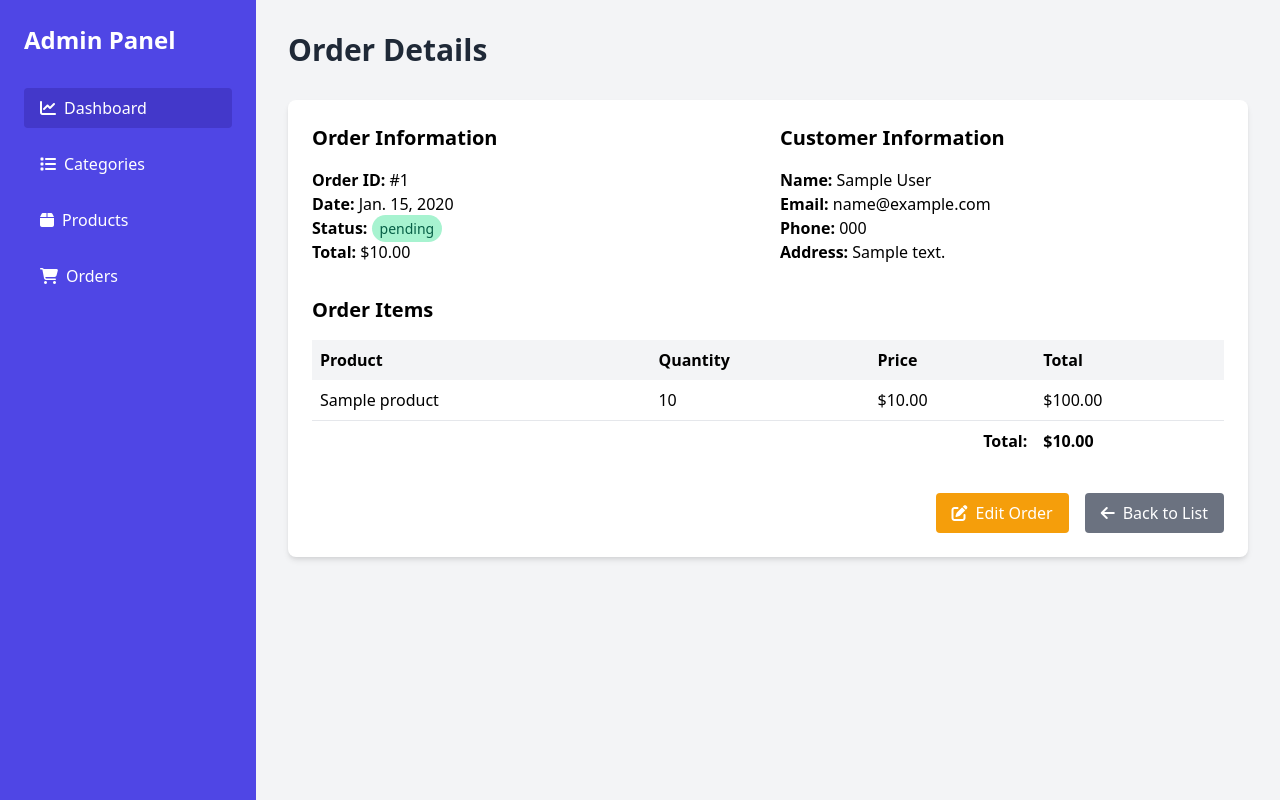
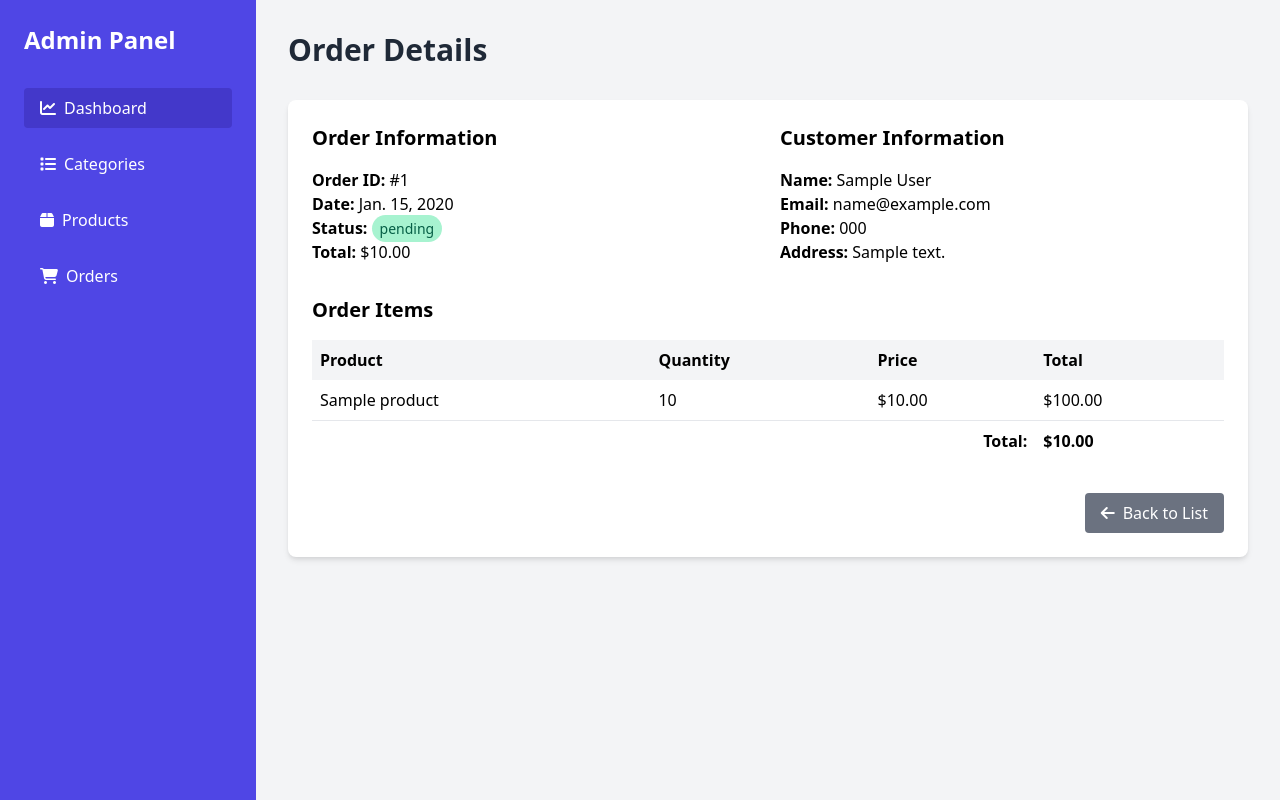
Before and after one commit to Kamila-2006/admin-panel, a Django app: page /orders/order-detail/1/ in a window 1280 px wide. Run offline with Django 5.2, Linux system fonts and the light colour scheme; tables that the repository leaves empty hold one stand-in row (values such as "Sample post").

Commit message:
modern blog

```diff
--- a/orders/models.py
+++ b/orders/models.py
@@ -1,7 +1,5 @@
 from django.db import models
 from products.base_models import BaseModel
-from django.db.models.signals import post_save, post_delete
-from django.dispatch import receiver
 
 
 class Order(models.Model):
@@ -23,8 +21,10 @@ class Order(models.Model):
     def save(self, *args, **kwargs):
         if not self.pk:
             super().save(*args, **kwargs)
-        self.total = self.calculate_total()
-        super().save(*args, **kwargs)
+            self.total = self.calculate_total()
+            super().save(*args, **kwargs)
+        else:
+            super().save(*args, **kwargs)
 
 class OrderItem(models.Model):
     order = models.ForeignKey(Order, on_delete=models.CASCADE, related_name='items')
@@ -33,7 +33,7 @@ class OrderItem(models.Model):
     price = models.DecimalField(max_digits=10, decimal_places=2)
 
     def total_price(self):
-        return self.quantity * self.product.price
+        return self.quantity * self.price
 
 class Customer(BaseModel):
     email = models.EmailField(unique=True)
@@ -42,10 +42,3 @@ class Customer(BaseModel):
 
     def __str__(self):
         return self.name
-
-@receiver(post_save, sender=OrderItem)
-@receiver(post_delete, sender=OrderItem)
-def update_order_total(sender, instance, **kwargs):
-    order = instance.order
-    order.total = order.calculate_total()
-    order.save()
--- a/orders/urls.py
+++ b/orders/urls.py
@@ -6,7 +6,5 @@ app_name = 'orders'
 
 urlpatterns = [
     path('orders-list/', views.order_list, name='list'),
-    path('order-update/<int:pk>/', views.edit_order, name='update'),
     path('order-detail/<int:pk>/', views.order_detail, name='detail'),
-    path('delete_item/<int:pk>/', views.delete_order_item, name='delete_item'),
 ]
--- a/orders/views.py
+++ b/orders/views.py
@@ -1,6 +1,5 @@
 from django.shortcuts import render, get_object_or_404, redirect
-from .models import Order, Customer, OrderItem
-from .forms import OrderForm, CustomerForm, OrderItemForm
+from .models import Order
 
 
 def order_list(request):
@@ -11,83 +10,6 @@ def order_list(request):
     ctx = {'orders': orders}
     return render(request, 'orders/list.html', ctx)
 
-def edit_order(request, pk):
-    order = get_object_or_404(Order, pk=pk)
-    customer = order.customer
-    order_items = order.items.all()
-
-    if request.method == 'POST':
-        order_form = OrderForm(request.POST)
-        customer_form = CustomerForm(request.POST)
-
-        order_item_forms = [
-            OrderItemForm(request.POST, prefix=str(i)) for i in range(len(request.POST) // len(order_items))
-        ]
-
-        if order_form.is_valid() and customer_form.is_valid() and all([form.is_valid() for form in order_item_forms]):
-            order.status = order_form.cleaned_data['status']
-            order.date = order_form.cleaned_data['date']
-            order.save()
-
-            customer.name = customer_form.cleaned_data['name']
-            customer.email = customer_form.cleaned_data['email']
-            customer.phone = customer_form.cleaned_data['phone']
-            customer.address = customer_form.cleaned_data['address']
-            customer.save()
-
-            existing_item_ids = []
-
-            for form in order_item_forms:
-                cleaned_data = form.cleaned_data
-
-                if cleaned_data.get('id'):
-                    item = OrderItem.objects.get(id=cleaned_data['id'])
-                    item.quantity = cleaned_data['quantity']
-                    item.price = cleaned_data['price']
-                    item.save()
-                    existing_item_ids.append(item.id)
-                else:
-                    OrderItem.objects.create(
-                        order=order,
-                        product_id=cleaned_data['product_id'],
-                        quantity=cleaned_data['quantity'],
-                        price=cleaned_data['price']
-                    )
-
-            for item in order.items.all():
-                if item.id not in existing_item_ids:
-                    item.delete()
-
-            return redirect('orders:list')
-    else:
-        order_form = OrderForm(initial={
-            'order_id': f'#{order.id}',
-            'date': order.date,
-            'status': order.status,
-        })
-        customer_form = CustomerForm(initial={
-            'name': customer.name,
-            'email': customer.email,
-            'phone': customer.phone,
-            'address': customer.address,
-        })
-        order_item_forms = [
-            OrderItemForm(initial={
-                'id': item.id,
-                'product_id': item.product.id,
-                'product_name': item.product.name,
-                'quantity': item.quantity,
-                'price': item.price,
-                'total': item.total_price(),
-            }, prefix=str(i)) for i, item in enumerate(order_items)
-        ]
-
-    ctx = {
-        'order_form': order_form,
-        'customer_form': customer_form,
-        'order_item_forms': order_item_forms,
-    }
-    return render(request, 'orders/form.html', ctx)
 
 def order_detail(request, pk):
     order = get_object_or_404(Order, pk=pk)
@@ -97,12 +19,3 @@ def order_detail(request, pk):
         'order_items':order_items
     }
     return render(request, 'orders/detail.html', ctx)
-
-
-def delete_order_item(request, pk):
-    item = get_object_or_404(OrderItem, pk=pk)
-    order = item.order
-    item.delete()
-    order.total = order.calculate_total()
-    order.save()
-    return redirect('orders:detail')
--- a/templates/orders/detail.html
+++ b/templates/orders/detail.html
@@ -62,9 +62,6 @@
         </table>
 
         <div class="mt-8 flex justify-end space-x-4">
-            <a href="{% url 'orders:update' order.id %}" class="bg-yellow-500 text-white px-4 py-2 rounded hover:bg-yellow-600 transition-colors duration-200">
-                <i class="fas fa-edit mr-2"></i>Edit Order
-            </a>
             <a href="list.html" class="bg-gray-500 text-white px-4 py-2 rounded hover:bg-gray-600 transition-colors duration-200">
                 <i class="fas fa-arrow-left mr-2"></i>Back to List
             </a>
--- a/templates/orders/list.html
+++ b/templates/orders/list.html
@@ -55,7 +55,6 @@
                         <td class="p-2"><span class="bg-green-200 text-green-800 py-1 px-2 rounded-full text-sm">{{ order.status }}</span></td>
                         <td class="p-2">
                             <a href="{% url 'orders:detail' order.id %}" class="text-blue-600 hover:text-blue-800 mr-2"><i class="fas fa-eye"></i></a>
-                            <a href="{% url 'orders:update' order.id %}" class="text-yellow-600 hover:text-yellow-800"><i class="fas fa-edit"></i></a>
                         </td>
                     </tr>
                 {% empty %}
```
Also changed, not shown: orders/forms.py (+10 -13 lines), templates/orders/form.html (deleted, +0 -101 lines).
